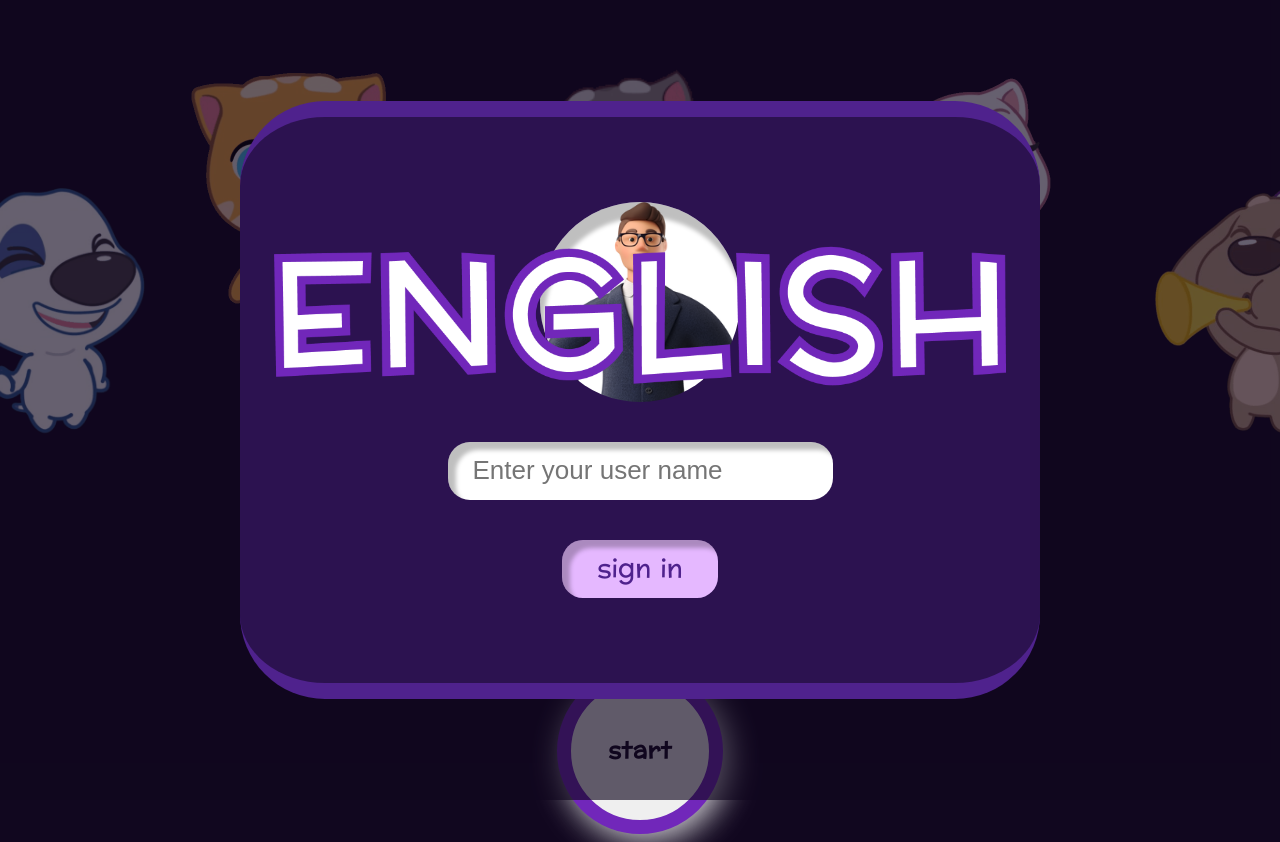
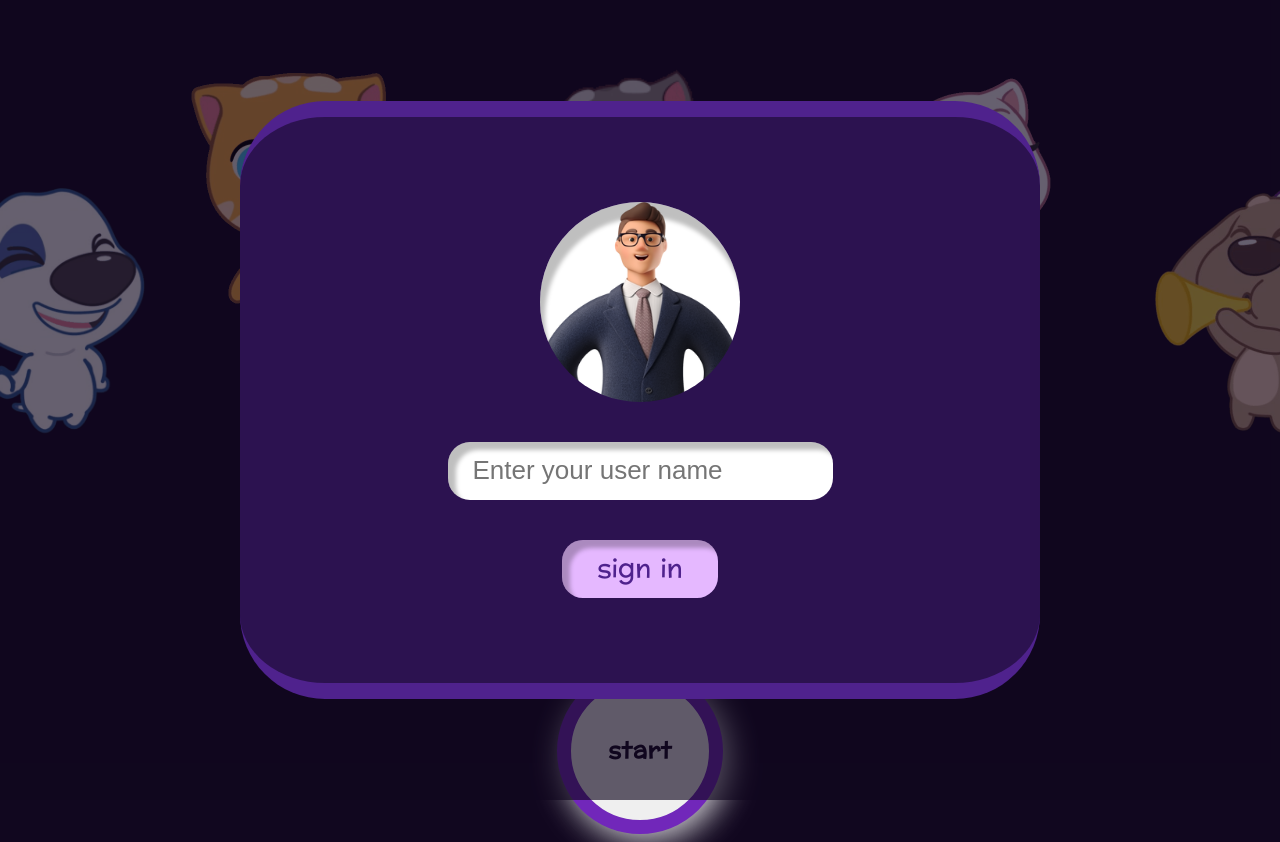
Before and after one commit to Bunyod1202/english-app, a Nuxt app: page / in a window 1280 px wide. Shown: the top 842 px of the page. Built offline with nearby package versions, Linux system fonts and the light colour scheme.

Commit message:
generate

```diff
--- a/components/LoginModal.vue
+++ b/components/LoginModal.vue
@@ -73,6 +73,7 @@
   display: flex;
   align-items: center;
   justify-content: center;
+  z-index: 10000000;
 }
 .modal-card {
   width: 100%;
```
